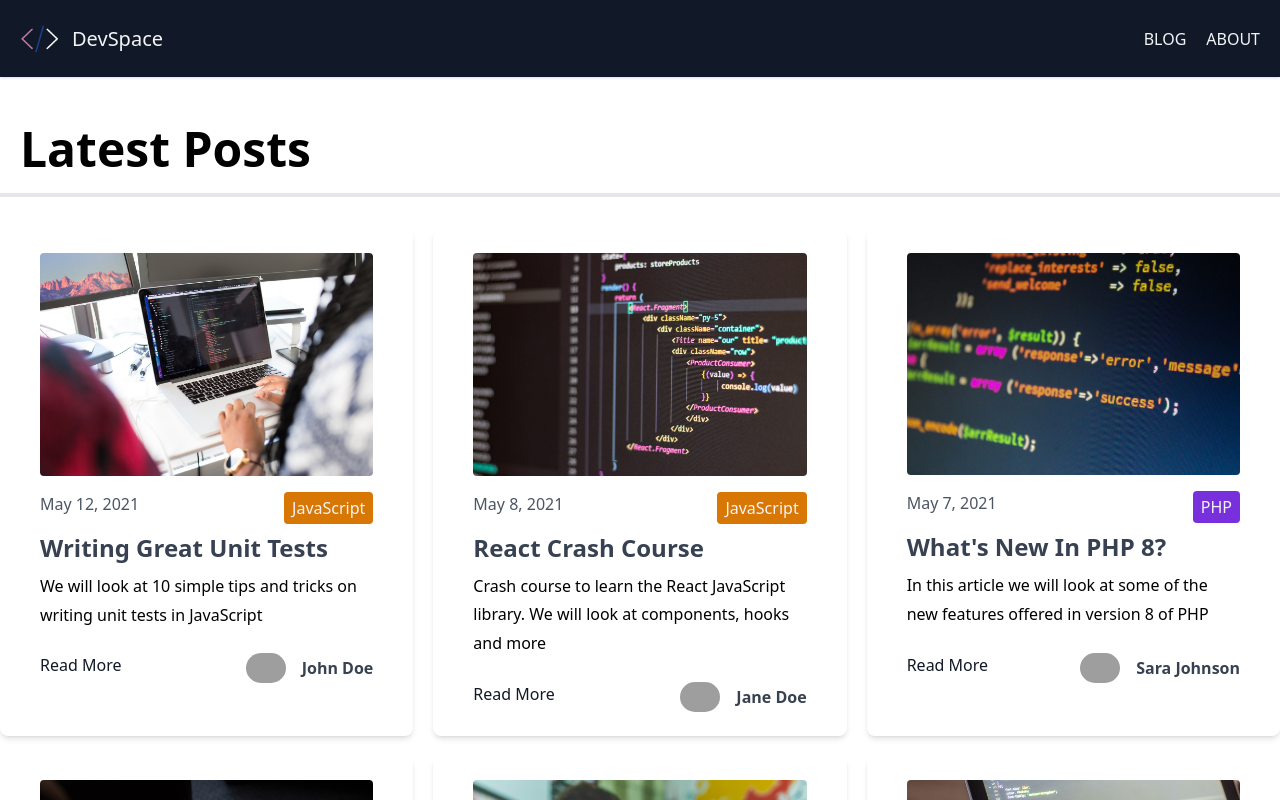
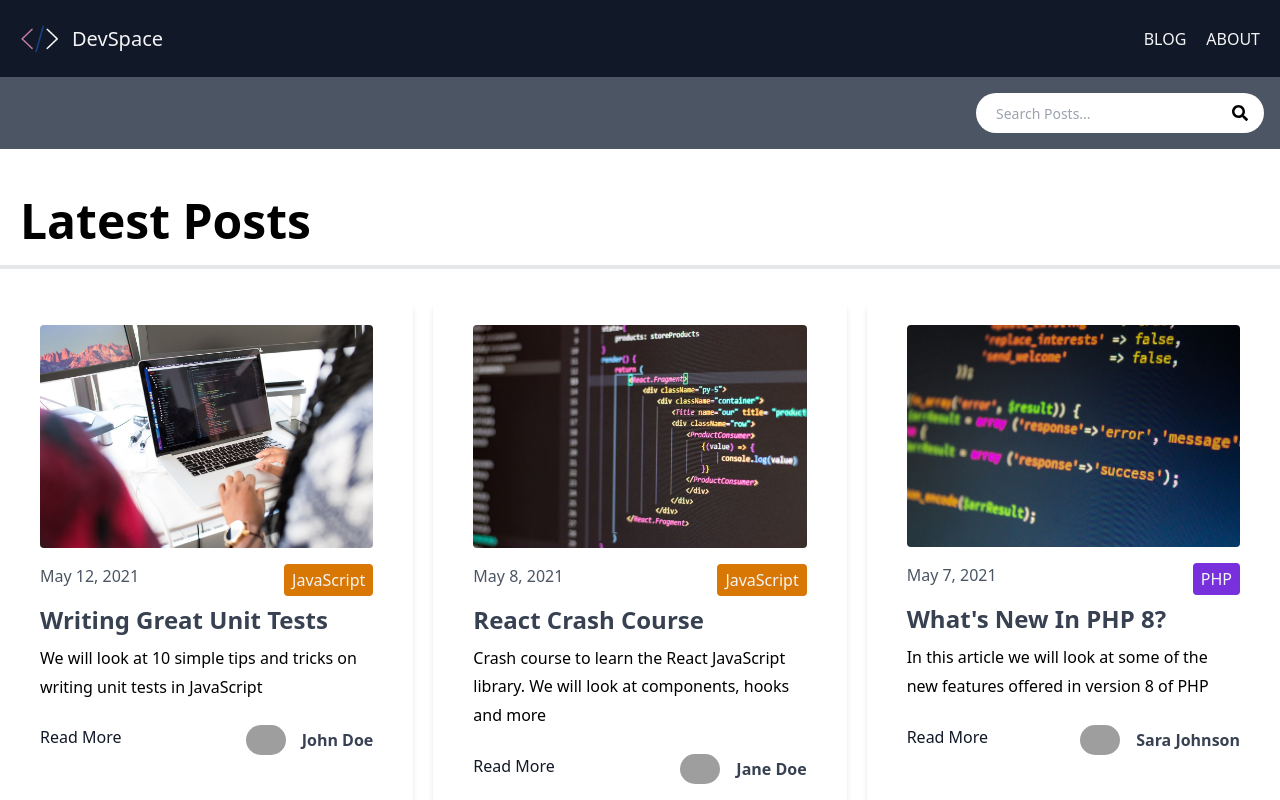
Before and after one commit to ZaidMarrie/nextjs-devspace-blog, a Next.js app: page / in a window 1280 px wide. Shown: the top 800 px of the page. Built offline with nearby package versions, Linux system fonts and the light colour scheme; grey boxes are pictures that could not be loaded.

Commit message:
add search component

```diff
--- a/components/Layout.js
+++ b/components/Layout.js
@@ -1,5 +1,6 @@
 import Head from "next/head";
 import Header from "./Header";
+import Search from "./Search";
 
 function Layout({ title, description, keywords, children }) {
 	return (
@@ -12,6 +13,7 @@ function Layout({ title, description, keywords, children }) {
 			</Head>
 
 			<Header />
+			<Search />
 
 			<main className="container mx-auto my-7">{children}</main>
 		</>
--- /dev/null
+++ b/components/Search.js
@@ -0,0 +1,30 @@
+import { FaSearch } from "react-icons/fa";
+import { useState, useEffect } from "react";
+
+function Search() {
+	const [searchTerm, setSearchTerm] = useState("");
+	const [searchResults, setSearchResults] = useState([]);
+
+	return (
+		<div className="p-4 bg-gray-600 relative">
+			<div className="container mx-auto flex justify-center items-center md:justify-end">
+				<div className="relative text-gray-600 w-72">
+					<form>
+						<input
+							type="search"
+							name="search"
+							id="search"
+							value={searchTerm}
+							placeholder="Search Posts..."
+							onChange={(e) => setSearchTerm(e.target.value)}
+							className="text-sm w-72 h-10 px-5 pr-10 rounded-full focus:outline-none"
+						/>
+						<FaSearch className="text-black mt-3 mr-4 absolute top-0 right-0" />
+					</form>
+				</div>
+			</div>
+		</div>
+	);
+}
+
+export default Search;
--- a/package.json
+++ b/package.json
@@ -16,7 +16,8 @@
 		"marked": "^4.2.12",
 		"next": "13.1.4",
 		"react": "18.2.0",
-		"react-dom": "18.2.0"
+		"react-dom": "18.2.0",
+		"react-icons": "^4.7.1"
 	},
 	"devDependencies": {
 		"autoprefixer": "^10.4.13",
```
Also changed, not shown: 1 other file (tests, documents, lock files or other folders).
